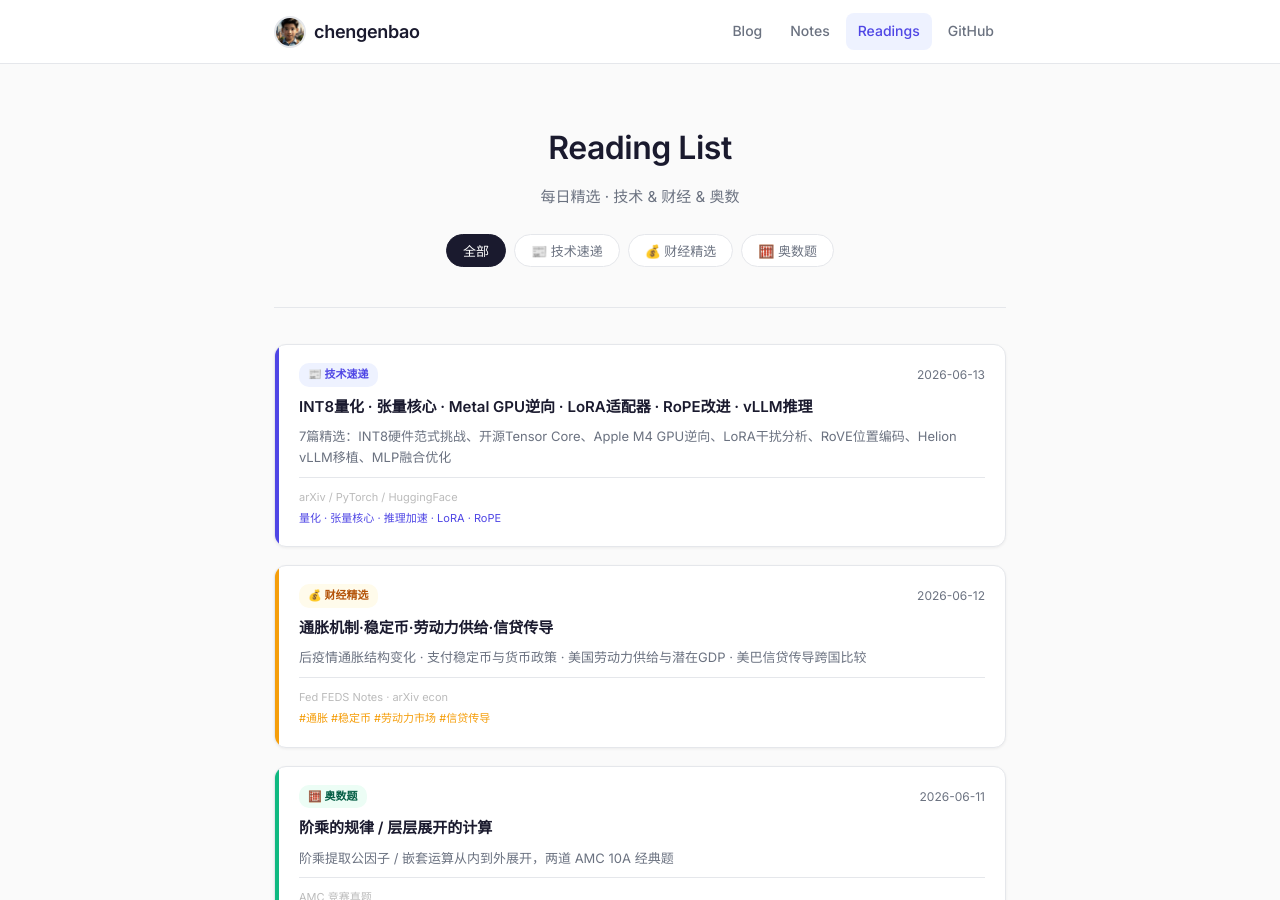
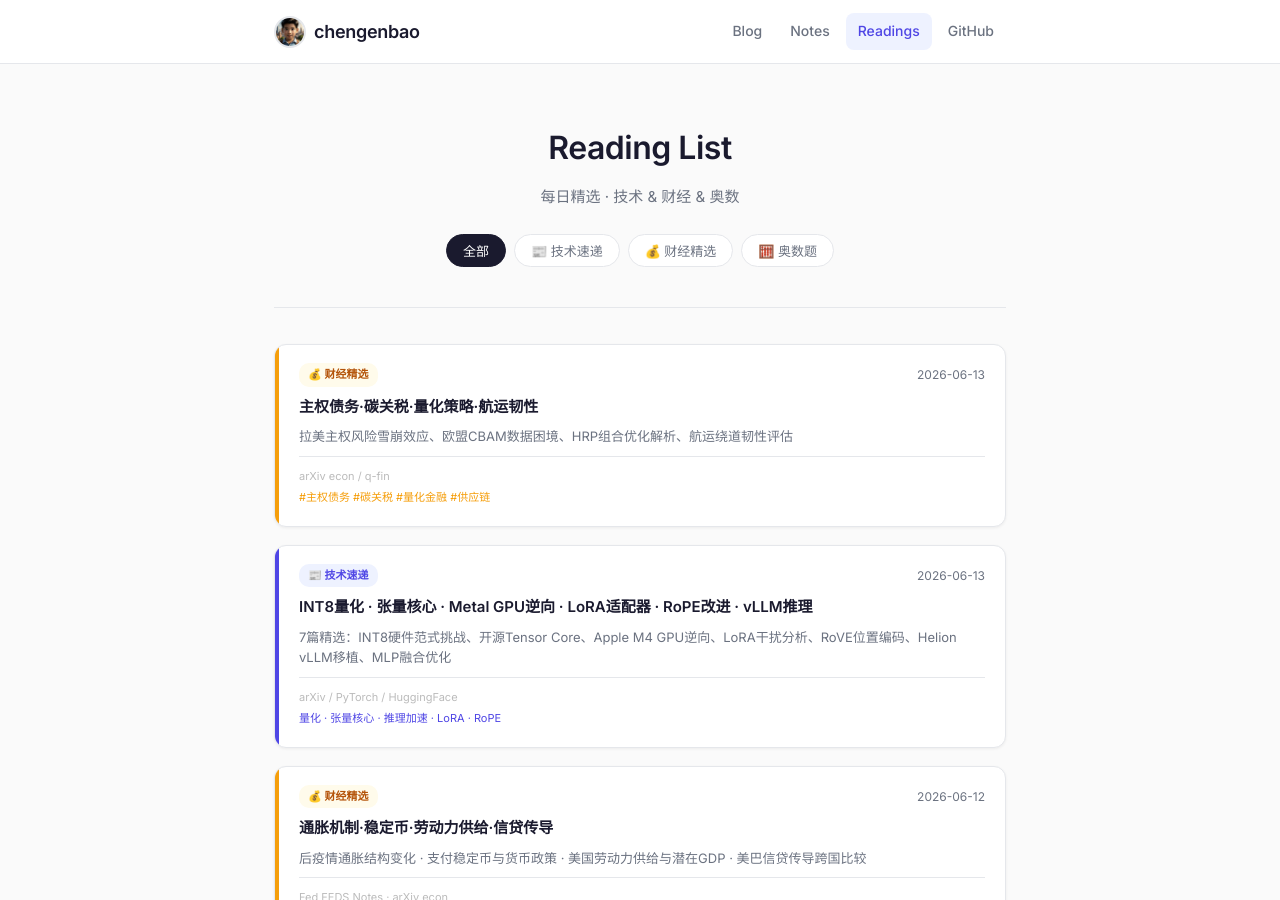
Before and after one commit to chengenbao/chengenbao.github.io, a Jekyll site: the page built from reading-list/index.md, in a window 1280 px wide and 900 px high. Built offline with Jekyll 4.4.1, drawn with Linux system fonts in a browser that asks for light colours.

Commit message:
update reading list index finance 2026-06-13

```diff
--- a/reading-list/index.md
+++ b/reading-list/index.md
@@ -18,6 +18,21 @@
   </div>
 
   <div class="rl-grid">
+<a class="rl-card finance" href="/reading-list/2026-06-13-finance-daily/">
+  <div class="rl-accent"></div>
+  <div class="rl-body">
+    <div class="rl-top">
+      <span class="rl-badge finance">💰 财经精选</span>
+      <time>2026-06-13</time>
+    </div>
+    <h2>主权债务·碳关税·量化策略·航运韧性</h2>
+    <p>拉美主权风险雪崩效应、欧盟CBAM数据困境、HRP组合优化解析、航运绕道韧性评估</p>
+    <div class="rl-meta">
+      <span class="rl-source">arXiv econ / q-fin</span>
+      <span class="rl-tags">#主权债务 #碳关税 #量化金融 #供应链</span>
+    </div>
+  </div>
+</a>
 <a class="rl-card tech" href="/reading-list/2026-06-13-tech-daily/">
   <div class="rl-accent"></div>
   <div class="rl-body">
```
